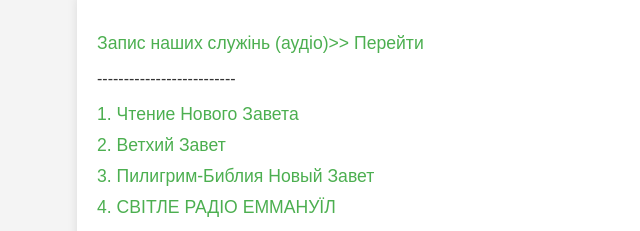
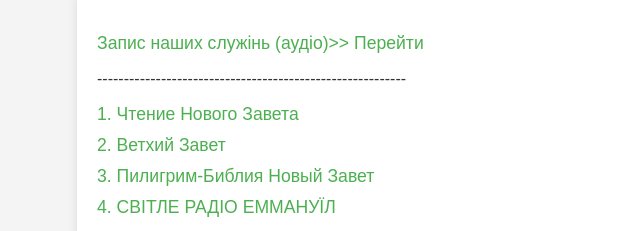
Before and after one commit to ruyriy/Radio-online, a plain HTML site: page index.html in a window 1280 px wide. Shown: the part 126-357 px from the top of the page, 143-783 px from the left. Drawn offline with Linux system fonts and the light colour scheme.

Commit message:
Update index.html

```diff
--- a/index.html
+++ b/index.html
@@ -70,7 +70,7 @@
     <div class="container">
         <ul>
             <li><a href="https://ruyriy.github.io/Audio-christ/">Запис наших служінь (аудіо)>> Перейти</a></li>
-            <p>--------------------------</p>
+            <p>----------------------------------------------------------</p>
             <li><a href="#" onclick="playRadio('https://rs.radioslovo.net:4055/stream', 'Чтение Нового Завета', event)">1. Чтение Нового Завета</a></li>
             <li><a href="#" onclick="playRadio('https://rs.radioslovo.net:4165/stream', 'Ветхий Завет', event)">2. Ветхий Завет</a></li>
             <li><a href="#" onclick="playRadio('https://www.liveradio.es/http://radiopiligrim.ru:8000/bible', 'Пилигрим-Библия Новый Завет', event)">3. Пилигрим-Библия Новый Завет</a></li>
```
